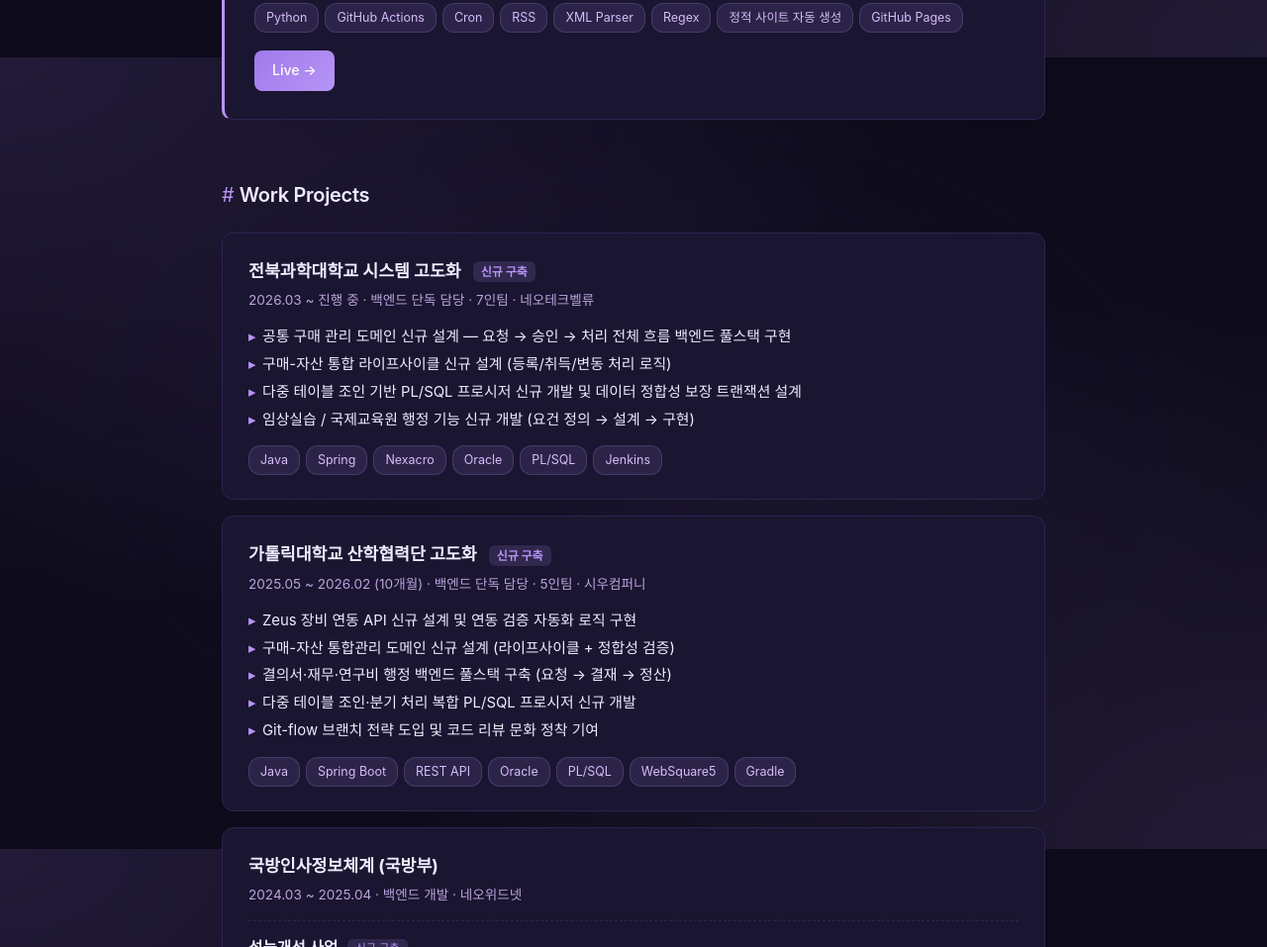
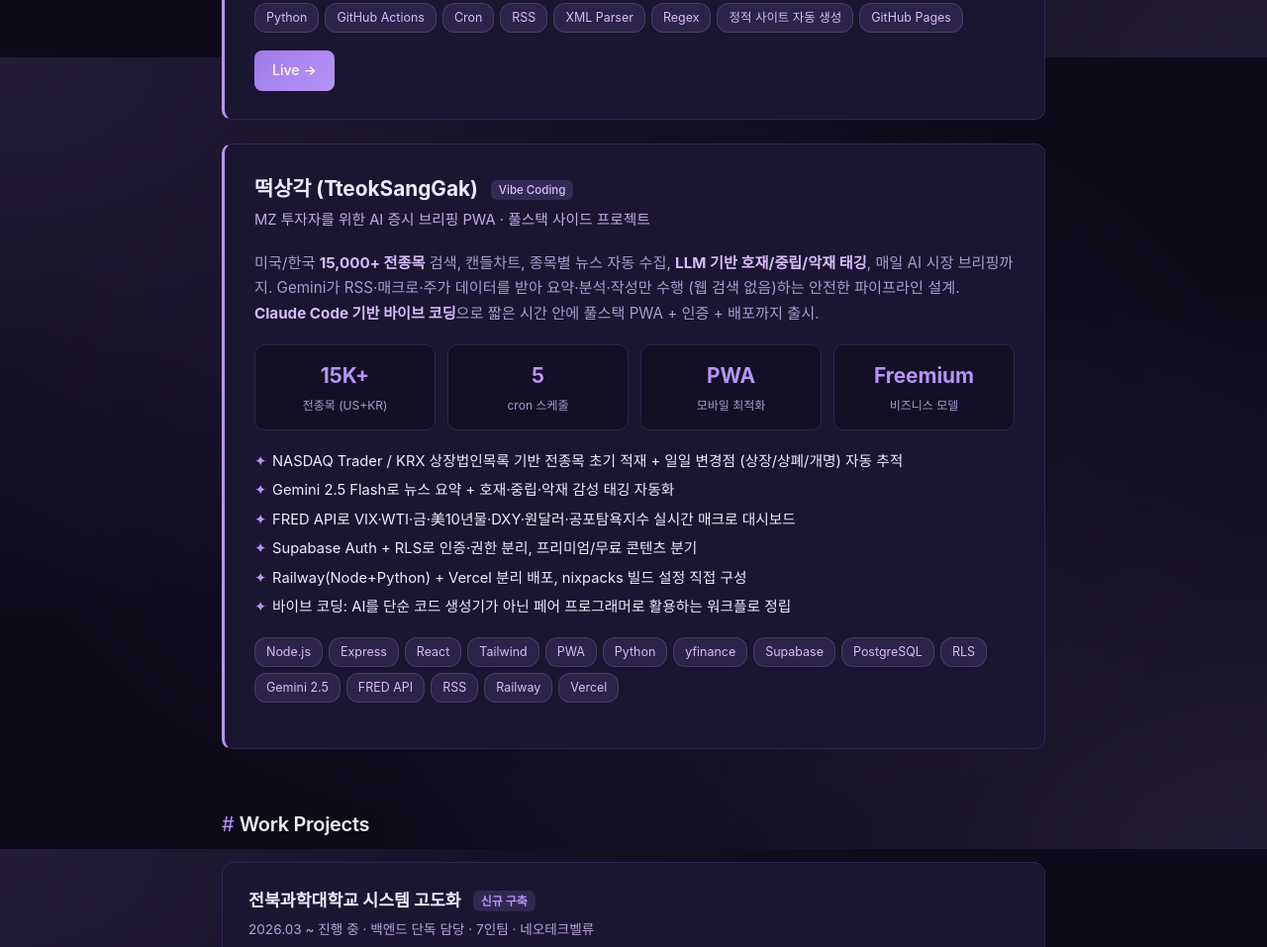
Before and after one commit to SMin0309/SMin0309.github.io, a plain HTML site: page portfolio/index.html in a window 1280 px wide. Shown: the part 3142-4099 px from the top of the page at 99% size. Drawn offline with Linux system fonts and the light colour scheme.

Commit message:
feat(portfolio): add tteoksanggak project (vibe coding)

```diff
--- a/portfolio/index.html
+++ b/portfolio/index.html
@@ -836,6 +836,34 @@
         <a href="../news/index.html" class="btn btn-primary">Live →</a>
       </div>
     </div>
+
+    <div class="featured">
+      <h3>떡상각 (TteokSangGak) <span style="font-size:0.72rem;color:var(--accent2);background:rgba(167,139,250,0.18);padding:3px 8px;border-radius:6px;margin-left:8px;vertical-align:middle;font-weight:500;">Vibe Coding</span></h3>
+      <div class="subtitle">MZ 투자자를 위한 AI 증시 브리핑 PWA · 풀스택 사이드 프로젝트</div>
+      <div class="desc">
+        미국/한국 <strong>15,000+ 전종목</strong> 검색, 캔들차트, 종목별 뉴스 자동 수집, <strong>LLM 기반 호재/중립/악재 태깅</strong>, 매일 AI 시장 브리핑까지. Gemini가 RSS·매크로·주가 데이터를 받아 요약·분석·작성만 수행 (웹 검색 없음)하는 안전한 파이프라인 설계. <strong>Claude Code 기반 바이브 코딩</strong>으로 짧은 시간 안에 풀스택 PWA + 인증 + 배포까지 출시.
+      </div>
+
+      <div class="stats-grid">
+        <div class="stat"><div class="num">15K+</div><div class="lbl">전종목 (US+KR)</div></div>
+        <div class="stat"><div class="num">5</div><div class="lbl">cron 스케줄</div></div>
+        <div class="stat"><div class="num">PWA</div><div class="lbl">모바일 최적화</div></div>
+        <div class="stat"><div class="num">Freemium</div><div class="lbl">비즈니스 모델</div></div>
+      </div>
+
+      <ul>
+        <li>NASDAQ Trader / KRX 상장법인목록 기반 전종목 초기 적재 + 일일 변경점 (상장/상폐/개명) 자동 추적</li>
+        <li>Gemini 2.5 Flash로 뉴스 요약 + 호재·중립·악재 감성 태깅 자동화</li>
+        <li>FRED API로 VIX·WTI·금·美10년물·DXY·원달러·공포탐욕지수 실시간 매크로 대시보드</li>
+        <li>Supabase Auth + RLS로 인증·권한 분리, 프리미엄/무료 콘텐츠 분기</li>
+        <li>Railway(Node+Python) + Vercel 분리 배포, nixpacks 빌드 설정 직접 구성</li>
+        <li>바이브 코딩: AI를 단순 코드 생성기가 아닌 페어 프로그래머로 활용하는 워크플로 정립</li>
+      </ul>
+
+      <div class="tags" style="margin-bottom: 18px;">
+        <span class="tag">Node.js</span><span class="tag">Express</span><span class="tag">React</span><span class="tag">Tailwind</span><span class="tag">PWA</span><span class="tag">Python</span><span class="tag">yfinance</span><span class="tag">Supabase</span><span class="tag">PostgreSQL</span><span class="tag">RLS</span><span class="tag">Gemini 2.5</span><span class="tag">FRED API</span><span class="tag">RSS</span><span class="tag">Railway</span><span class="tag">Vercel</span>
+      </div>
+    </div>
   </section>
 
   <section class="fade-section" id="work">
```
